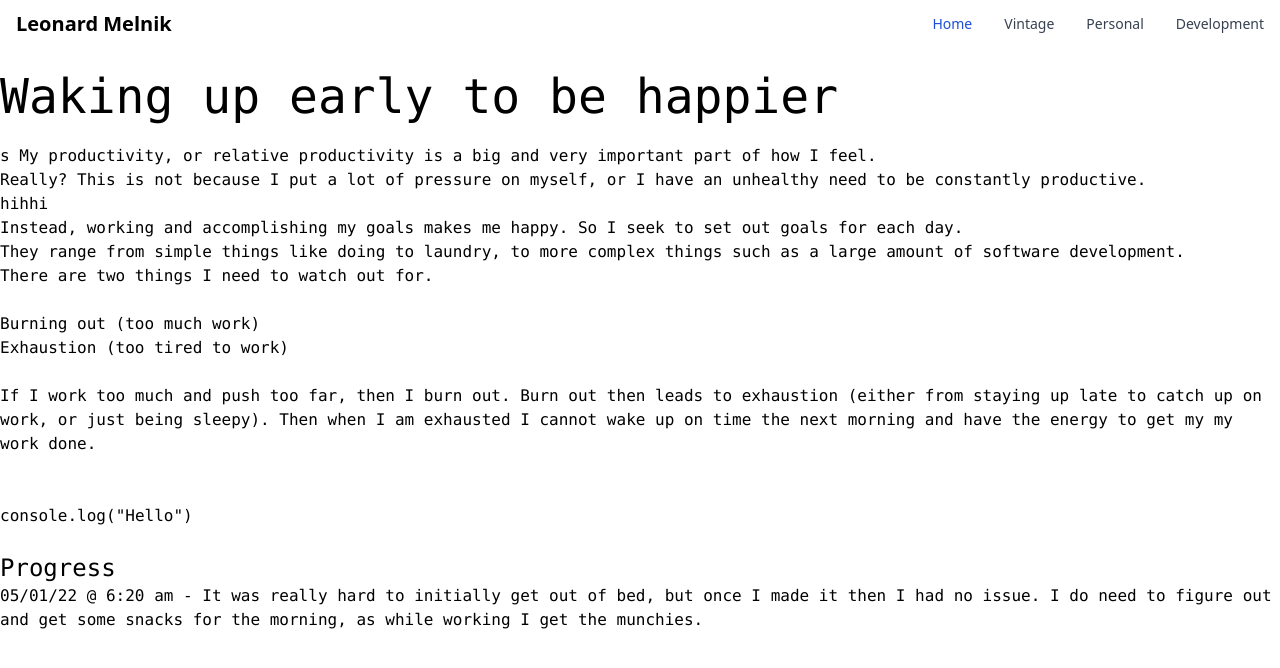
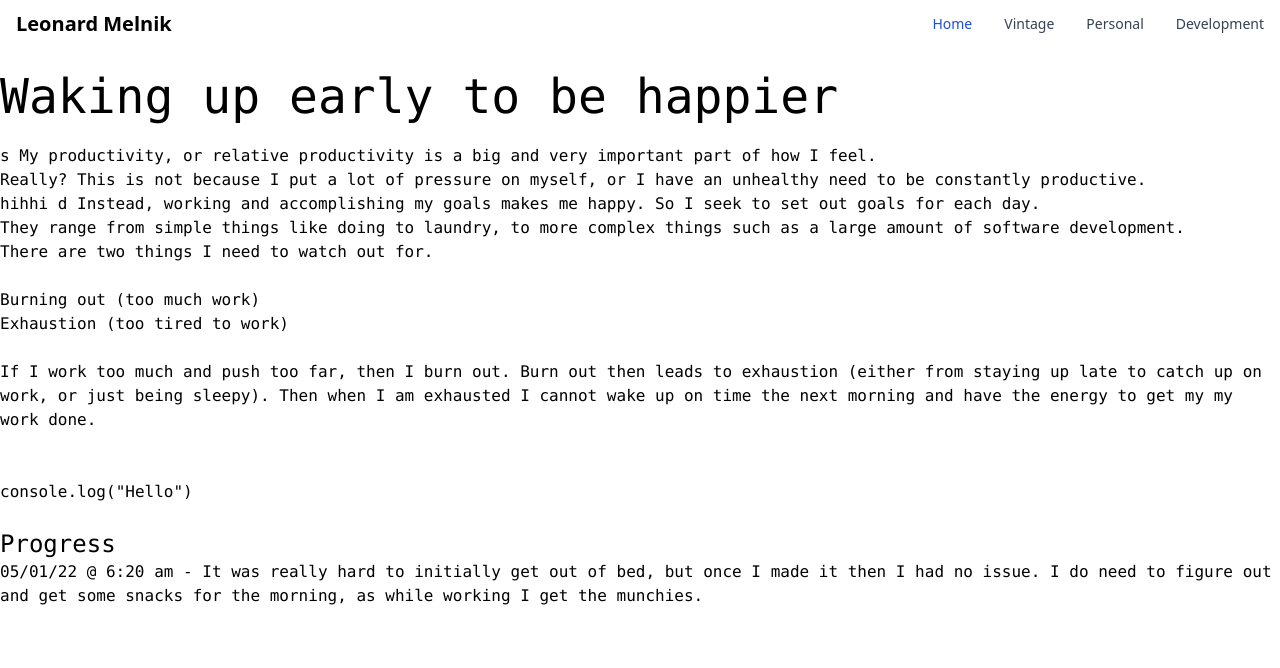
Before and after one commit to lennymelnik/blog, a Jekyll site: the page built from _posts/2022-05-01-waking-up.md, in a window 1280 px wide. Shown: the top 668 px of the page. Built offline with Jekyll 4.4.1, drawn with Linux system fonts in a browser that asks for light colours; nearby versions of some CDN libraries.

Commit message:
autoCommit

```diff
--- a/_posts/2022-05-01-waking-up.md
+++ b/_posts/2022-05-01-waking-up.md
@@ -9,7 +9,7 @@ My productivity, or relative productivity is a big and very important part of ho
 Really?
 This is not because I put a lot of pressure on myself, or I have an unhealthy need to be constantly productive.
 <br/>hihhi
-
+d
 Instead, working and accomplishing my goals makes me happy. So I seek to set out goals for each day.
 <br/>
 They range from simple things like doing to laundry, to more complex things such as a large amount of software development.
```
Also changed, not shown: 1 other file.
